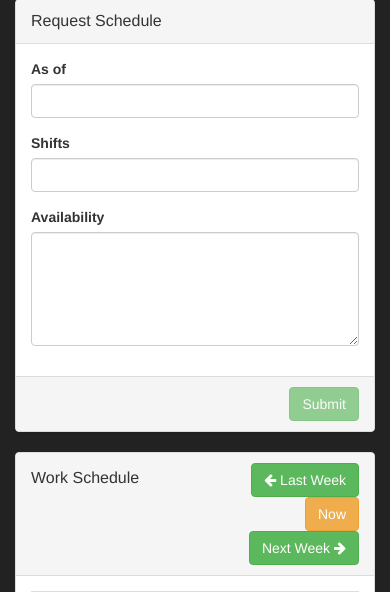
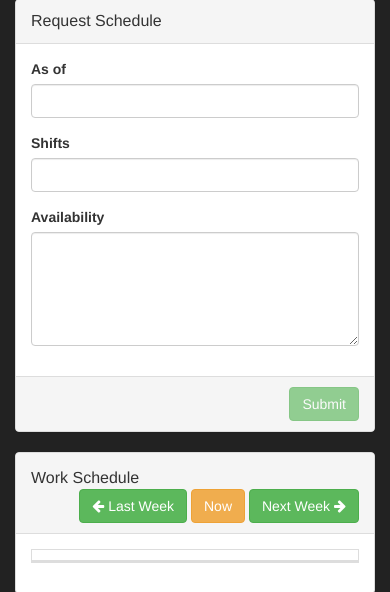
Before and after one commit to carlcastello/DayPlanner, a Django app: template WebApp/DayPlanner/templates/DayViewer/home.html in a window 390 px wide. Shown: the part 232-824 px from the top of the page. Run offline with Django 3.2, Linux system fonts and the light colour scheme; the template is opened without the code that fills it, so the values that code supplies are empty; some libraries are stand-ins or nearby versions.

Commit message:
fixed bug in timeclock

```diff
--- a/WebApp/DayPlanner/templates/DayPlanner/time_clock.html
+++ b/WebApp/DayPlanner/templates/DayPlanner/time_clock.html
@@ -17,14 +17,14 @@
         <div class="panel panel-default">
             <div class="panel-heading">
                 <div class="row">
-					<div class="col-xs-6">
+					<div class="col-md-6 col-lg-6">
 						<span class="panel-title panel-title-with-buttons">
                             <a href="#{{ store.pk }}" data-toggle="collapse">
 							    {{ store.name.title }} - {{ store.location.title }}
 						    </a>
                         </span>
 					</div>
-					<div class="col-xs-6 text-right">
+					<div class="col-md-6 col-lg-6 text-right">
 						<a href="{% url 'DayPlanner:time_clock' lastWeek %}" class="btn btn-success">
 							<i class="fa fa-arrow-left" aria-hidden="true"></i>
 							Last Week
--- a/WebApp/DayPlanner/templates/DayViewer/home.html
+++ b/WebApp/DayPlanner/templates/DayViewer/home.html
@@ -84,12 +84,12 @@
         <div class="panel panel-default">
             <div class="panel-heading">
                 <div class="row">
-					<div class="col-xs-6">
+					<div class="col-lg-6 col-md-6">
 						<span class="panel-title panel-title-with-buttons">
 						Work Schedule
 						</span>
 					</div>
-					<div class="col-xs-6 text-right">
+					<div class="col-lg-6 col-md-6 text-right">
 						<a href="{% url 'DayPlanner:home' lastWeek %}" class="btn btn-success">
 							<i class="fa fa-arrow-left" aria-hidden="true"></i>
 							Last Week
```
Also changed, not shown: WebApp/DayPlanner/templates/EasyPDF/schedule.html (+9 -3 lines).
